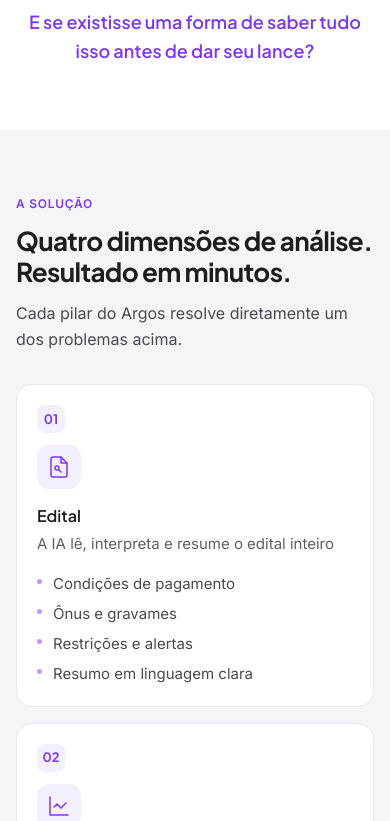
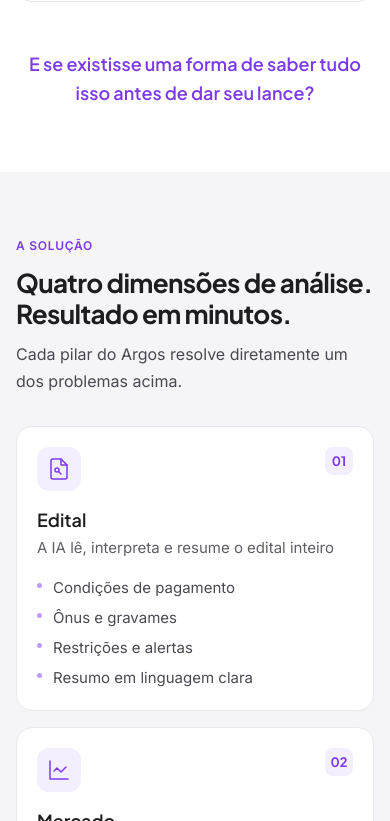
Before and after one commit to arremata/Landing-page-Argos, a website: page investidor/index.html in a window 390 px wide. Shown: the part 2883-3704 px from the top of the page. Drawn offline with Linux system fonts and the light colour scheme.

Commit message:
fix(lp): protege a leitura dos cards no celular

```diff
--- a/lp/script.js
+++ b/lp/script.js
@@ -303,6 +303,6 @@ if (signupFab && signupFab.dataset.fabMode !== 'nav') {
     });
     updateFabCoverage();
   });
-  document.querySelectorAll('.live-card, .compare, .faq-list, .steps-cta, .cta-box, .footer').forEach((el) => fabCoverageObserver.observe(el));
+  document.querySelectorAll('.live-card, .pain-grid, .pillars-grid, .steps-grid, .cred-grid, .compare, .faq-list, .steps-cta, .cta-box, .footer').forEach((el) => fabCoverageObserver.observe(el));
   fabMobileMq.addEventListener('change', updateFabCoverage);
 }
--- a/lp/styles.css
+++ b/lp/styles.css
@@ -1334,6 +1334,11 @@ h3 { font-size: 16px; font-weight: 600; line-height: 1.4; }
   .live-metric-highlight { grid-column: 1 / -1; }
   .pain-grid, .pillars-grid, .steps-grid, .cred-grid { gap: 16px; }
   .pain-card, .pillar-card, .step-card, .cred-card { padding: 20px; }
+  .pain-card h3, .pillar-card h3, .step-card h3 { font-size: 18px; line-height: 1.4; }
+  .pillar-card { display: grid; grid-template-columns: minmax(0, 1fr) auto; }
+  .pillar-ico { grid-column: 1; grid-row: 1; }
+  .pillar-num { grid-column: 2; grid-row: 1; }
+  .pillar-card h3, .pillar-desc, .pillar-list { grid-column: 1 / -1; }
   .pain-card p, .pillar-desc, .pillar-list li, .step-card p, .cred-card p { font-size: 15px; line-height: 1.6; }
   .step-num { margin-bottom: 16px; }
   .cred-card { align-items: flex-start; text-align: left; }
```
